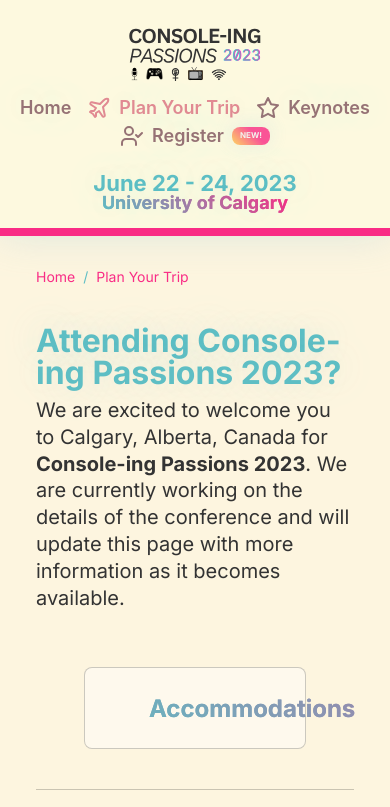
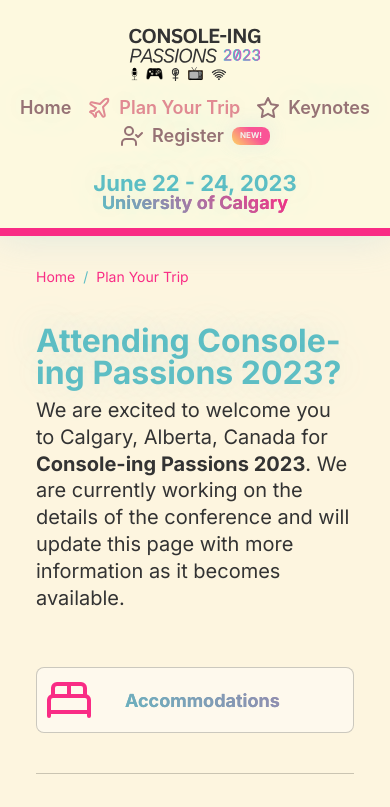
Before and after one commit to LMulvey/cp23, a Next.js app: page /plan-your-trip in a window 390 px wide. Shown: the top 807 px of the page. Built offline with nearby package versions, Linux system fonts and the light colour scheme; a web font is replaced by a local one.

Commit message:
fix: mobile issue with griditems

```diff
--- a/src/pages/plan-your-trip/index.tsx
+++ b/src/pages/plan-your-trip/index.tsx
@@ -11,7 +11,12 @@
   flexFlow: 'column nowrap',
   gap: '$8',
   width: '100%',
-  padding: '0 $48',
+  '@bp0': {
+    padding: '0',
+  },
+  '@bp2': {
+    padding: '0 $48',
+  },
 });
 
 const GridItem = styled('a', {
@@ -20,17 +25,26 @@
   alignItems: 'center',
   gap: '$32',
   textAlign: 'center',
-  padding: '$16 $32',
   borderRadius: '$8',
   boxShadow: 'none',
   background: 'rgba(255, 255, 255, 0.44)',
   border: '1px solid rgba(0, 0, 0, 0.2)',
   transition: 'box-shadow 175ms ease-in',
   transitionProperty: 'box-shadow, transform, background, color',
-  fontSize: '$24',
   fontWeight: 700,
   textDecoration: 'none',
   width: '100%',
+
+  '@bp0': {
+    padding: '$8',
+    fontSize: '$18',
+  },
+
+  '@bp2': {
+    padding: '$16 $32',
+    fontSize: '$24',
+  },
+
   '&:hover': {
     boxShadow: '$basic10',
     transform: 'scale(1.002)',
```
